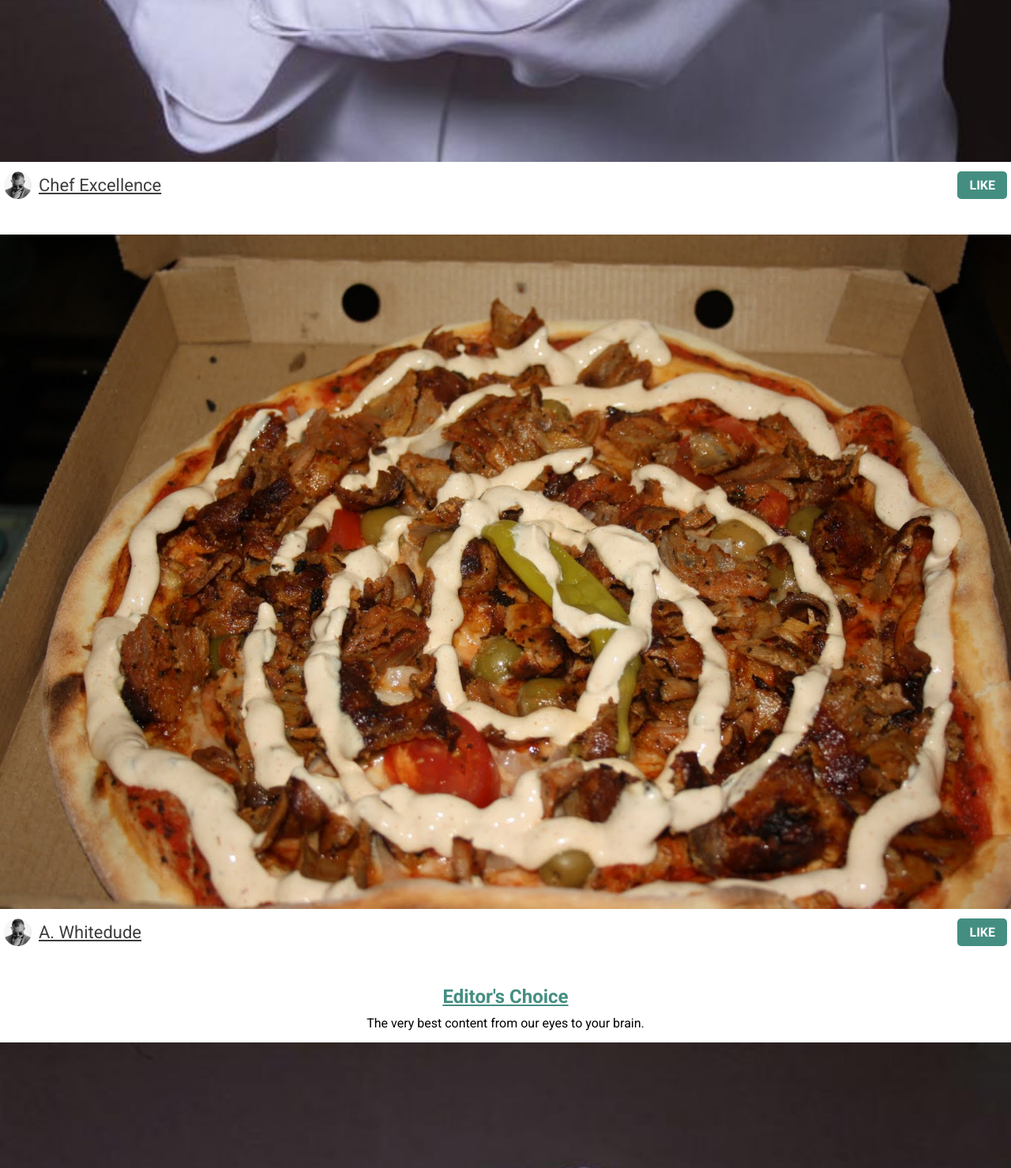
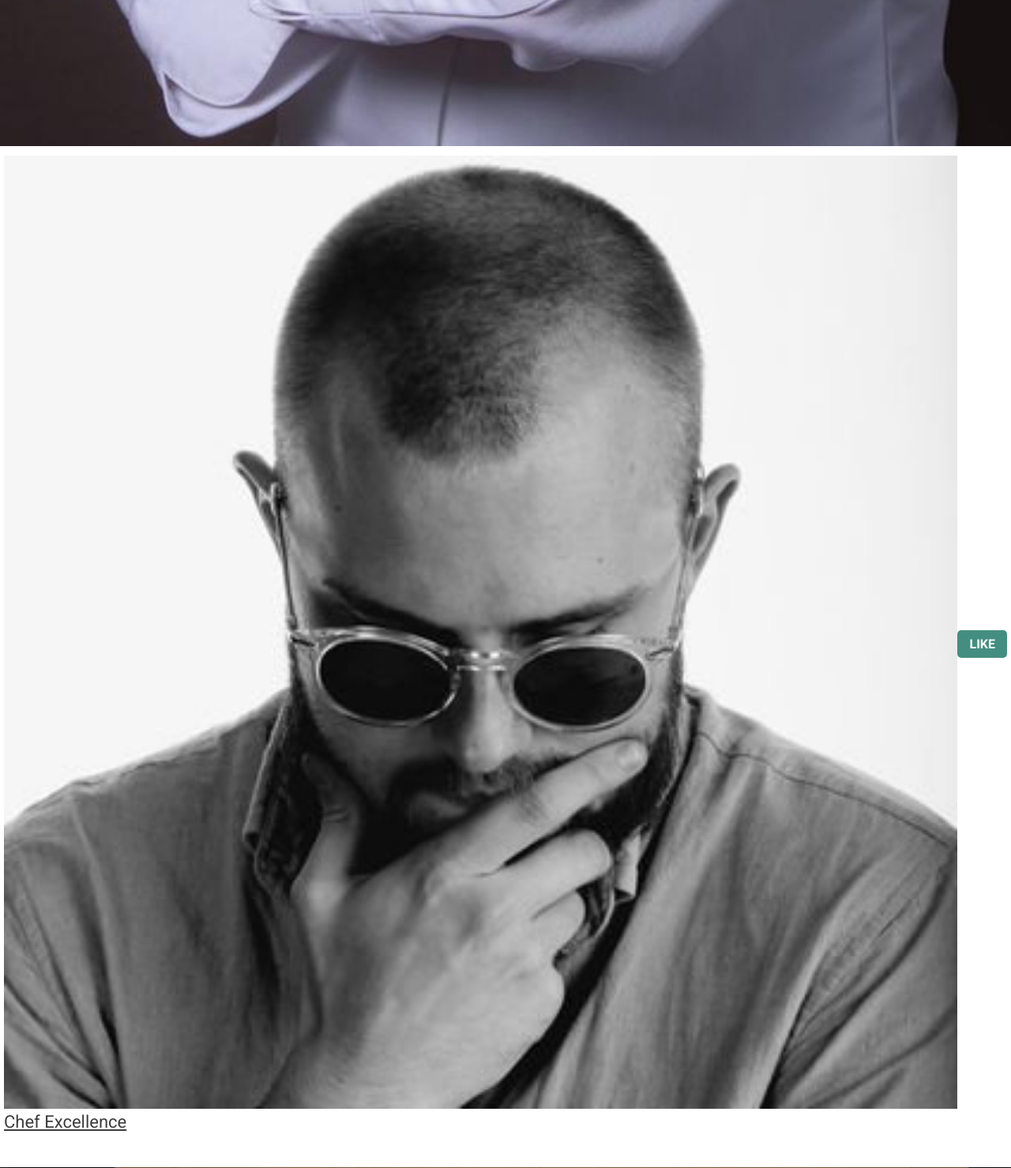
Before and after one commit to AxelTidehorn/The-wall, a PHP site: page / in a window 1280 px wide. Shown: the part 1880-3359 px from the top of the page at 79% size. Run offline with PHP 8.4, Linux system fonts and the light colour scheme.

Commit message:
jag vet inte
buggs

```diff
--- a/css/main.css
+++ b/css/main.css
@@ -12,6 +12,9 @@ html{
 }
 h2 > a{
   color: rgb(68, 142, 129);
+}
+.light-text {
+  color: rgb(247, 247, 247);
 }
         /*END GENERAL*/
 
@@ -50,6 +53,7 @@ h2 > a{
   display: none;
   position: absolute;
   bottom: -52px;
+
   width: 100%;
   background-color: rgba(255, 255, 255, 1);
 }
@@ -82,10 +86,6 @@ h2 > a{
   padding: 78px 0 0 0;
   color: black;
 }
-.txtCont{
-  padding: 5px;
-  text-align: center;
-}
 p{
   color: black;
   margin-top: 10px;
@@ -114,19 +114,9 @@ img{
   color: rgb(61, 61, 61);
   font-size: 22px;
   transition: ease-in .3s;
-  vertical-align: middle;
 }
 .profilename:hover{
   color: rgb(91, 91, 91);
-}
-.profilepic{
-  display: inline-block;
-  vertical-align: middle;
-  margin-right: 5px;
-  width: 35px;
-  height: 35px;
-  border-radius: 50%;
-  overflow: hidden;
 }
 .likebtn{
   background-color: rgb(68, 142, 129);
@@ -136,7 +126,6 @@ img{
   padding: 8px 15px;
   border-radius: 5px;
   transition: ease-in .3s;
-  box-sizing: border-box;
 }
 .likebtn:hover{
   background-color: rgb(247, 247, 247);
@@ -148,5 +137,7 @@ img{
         /*FOOTER*/
 footer{
   background-color: rgb(61, 61, 61);
+
 }
+
         /*END FOOTER*/
--- a/footer.php
+++ b/footer.php
@@ -1,5 +1,7 @@
 <footer>
-  <p>s nostrud exercitationreariatur.i officia deserunt mollit anim id est laborum.</p>
+  <p class="light-text">
+  	Please dont sue
+  </p>
 </footer>
 
     </body>
```
